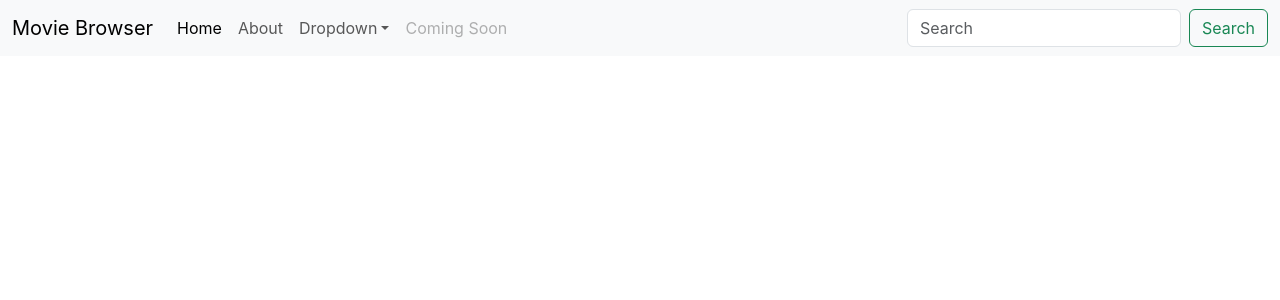
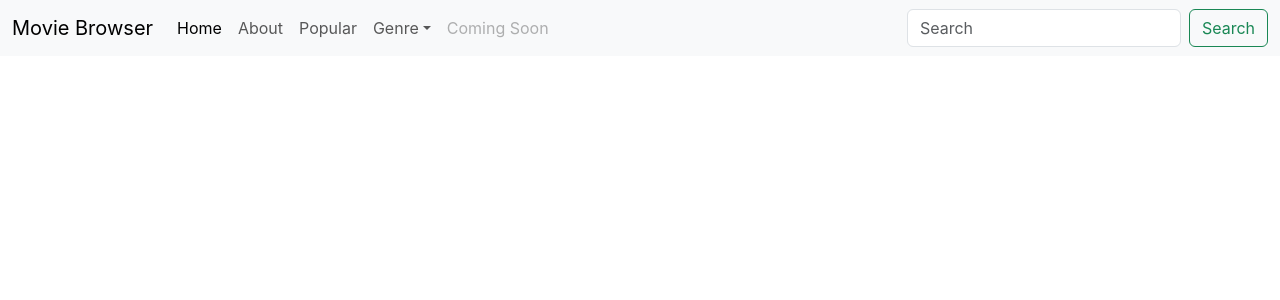
Before and after one commit to jdsauceman21/The-Ultimate-2023-Fullstack-Web-Development-Bootcamp, a React (Create React App) app in the folder react_201/: page / in a window 1280 px wide. Shown: the top 300 px of the page. Built offline with nearby package versions, Linux system fonts and the light colour scheme.

Commit message:
added chages

```diff
--- a/react_201/src/App.js
+++ b/react_201/src/App.js
@@ -6,6 +6,7 @@ import AboutView from './components/AboutView';
 import SearchView from './components/SearchView';
 import MovieView from './components/MovieView';
 import {Routes,Route} from 'react-router-dom';
+import Popular from './components/Popular';
 
 function App() {
 
@@ -28,6 +29,7 @@ function App() {
       <Routes>
         <Route path="/Home" element={<Home />} />
         <Route path="/about" element={<AboutView />} />
+        <Route path="/about" element={<Popular />} />
         <Route path="/search" element={<SearchView keyword={searchText} searchResults={searchResults}/>}/>
         <Route path="/movies/:id" element={<MovieView/>} />
       </Routes>
--- a/react_201/src/components/AboutView.js
+++ b/react_201/src/components/AboutView.js
@@ -7,7 +7,7 @@ const AboutView = () => {
             <div className="container">
                 <div className="row">
                     <div className="col-lg-8 offset-lg-2 my-5">
-                    <p>lorem ipsum</p>
+                    <p>this is my React app for reference</p>
                     </div>
                 </div>
             </div>
--- a/react_201/src/components/MovieView.js
+++ b/react_201/src/components/MovieView.js
@@ -8,7 +8,7 @@ const MovieView = () => {
   const [movieDetails, setMovieDetails] = useState({});
 
   useEffect(() => {
-    const movieUrl = `https://api.themoviedb.org/3/movie/${id}?api_key=1547e5fdbce5573a8db709348dd4b317&language=en-US`;
+    const movieUrl = `https://api.themoviedb.org/3/movie/${id}?api_key=25217b111b1e6d85e51f5435187616e6&language=en-US`;
 
     fetch(movieUrl)
       .then((res) => res.json())
--- a/react_201/src/components/Navbar.js
+++ b/react_201/src/components/Navbar.js
@@ -29,13 +29,16 @@ const Navbar = ({searchText, setSearchText}) => {
           <li className="nav-item">
             <Link className="nav-link" to="/About">About</Link>
           </li>
+          <li className="nav-item">
+               <Link className="nav-link" to="/popular">Popular</Link>
+             </li>
           <li className="nav-item dropdown">
-            <a className="nav-link dropdown-toggle" href="filler.html" role="button" data-bs-toggle="dropdown" aria-expanded="false">
-              Dropdown
+            <a className="nav-link dropdown-toggle" href="filler" role="button" data-bs-toggle="dropdown" aria-expanded="false">
+              Genre
             </a>
             <ul className="dropdown-menu">
               <li><Link className="dropdown-item" to="filler.html">Action</Link></li>
-              <li><Link className="dropdown-item" to="filler.html">Another action</Link></li>
+              <li><Link className="dropdown-item" to="filler.html">Drama</Link></li>
               <li><hr className="dropdown-divider"/></li>
               <li><Link className="dropdown-item" tof="filler.html">Something else here</Link></li>
             </ul>
@@ -56,20 +59,6 @@ const Navbar = ({searchText, setSearchText}) => {
 
   export default Navbar
 
-//   import { Link, useHistory } from "react-router-dom";
-
-// const Navbar = ({ searchText, setSearchText }) => {
-//   const history = useHistory();
-//   const updateSearchText = (e) => {
-//     console.log(e.target.value);
-//     history.push("/search");
-//     setSearchText(e.target.value.trim())
-//   };
-//   function searchBtn(e) {
-//     e.preventDefault();
-//     history.push("/search");
-//     searchText = e.target.value.trim();
-//   }
 //   return (
 //     <nav className="navbar navbar-expand-lg navbar-light bg-light">
 //       <div className="container-fluid">
@@ -90,9 +79,7 @@ const Navbar = ({searchText, setSearchText}) => {
 //         <div className="collapse navbar-collapse" id="navbarSupportedContent">
 //           <ul className="navbar-nav me-auto mb-2 mb-lg-0">
 //             <li className="nav-item">
-//               <Link className="nav-link active" aria-current="page" to="/">
-//                 Home
-//               </Link>
+//               <Link className="nav-link active" aria-current="page" to="/">Home</Link>
 //             </li>
 //             <li className="nav-item">
 //               <Link className="nav-link" to="/about">
--- a/react_201/src/components/Popular.js
+++ b/react_201/src/components/Popular.js
@@ -7,7 +7,7 @@ import MovieCard from "./MovieCard";
 
 const Popular = () => {
   const api =
-    "https://api.themoviedb.org/3/movie/upcoming?api_key=1547e5fdbce5573a8db709348dd4b317&language=en-US&page=1";
+    "https://api.themoviedb.org/3/movie/upcoming?api_key=25217b111b1e6d85e51f5435187616e6&language=en-US&page=1";
   const [popMovie, setPopMovie] = useState([]);
   const [loader, setLoader] = useState(true);
 
@@ -47,6 +47,3 @@ const Popular = () => {
 };
 
 export default Popular;
-
-
-//https://api.themoviedb.org/3/movie/latest?api_key=<<api_key>>&language=en-US
--- a/react_201/src/components/TopRated.js
+++ b/react_201/src/components/TopRated.js
@@ -4,7 +4,7 @@ import MovieCard from "./MovieCard";
 
 
 const TopRated = () => {
-  const api = "https://api.themoviedb.org/3/movie/now_playing?api_key=1547e5fdbce5573a8db709348dd4b317&language=en-US&page=1";
+  const api = "https://api.themoviedb.org/3/movie/now_playing?api_key=25217b111b1e6d85e51f5435187616e6&language=en-US&page=1";
   const [latestMovie, setLatestMovie] = useState([]);
   const [loader, setLoader] = useState(true);
 
```
